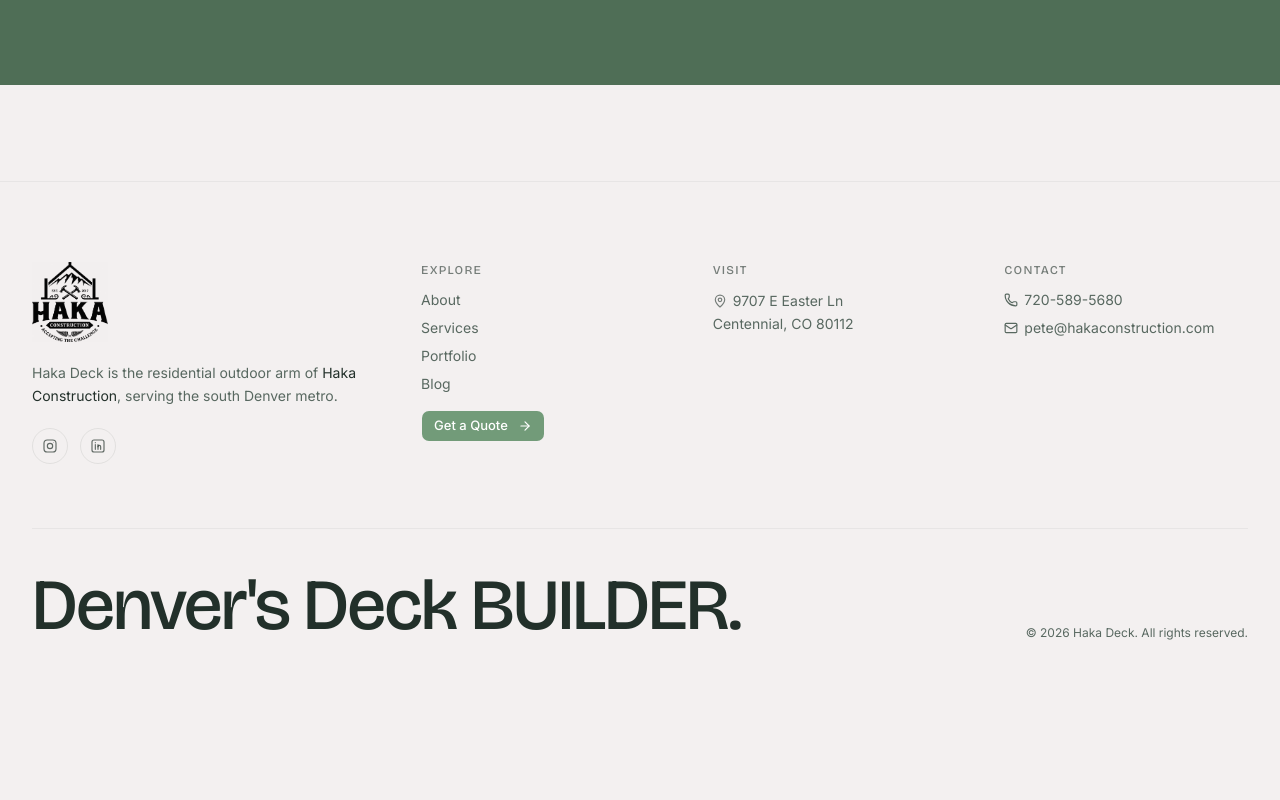
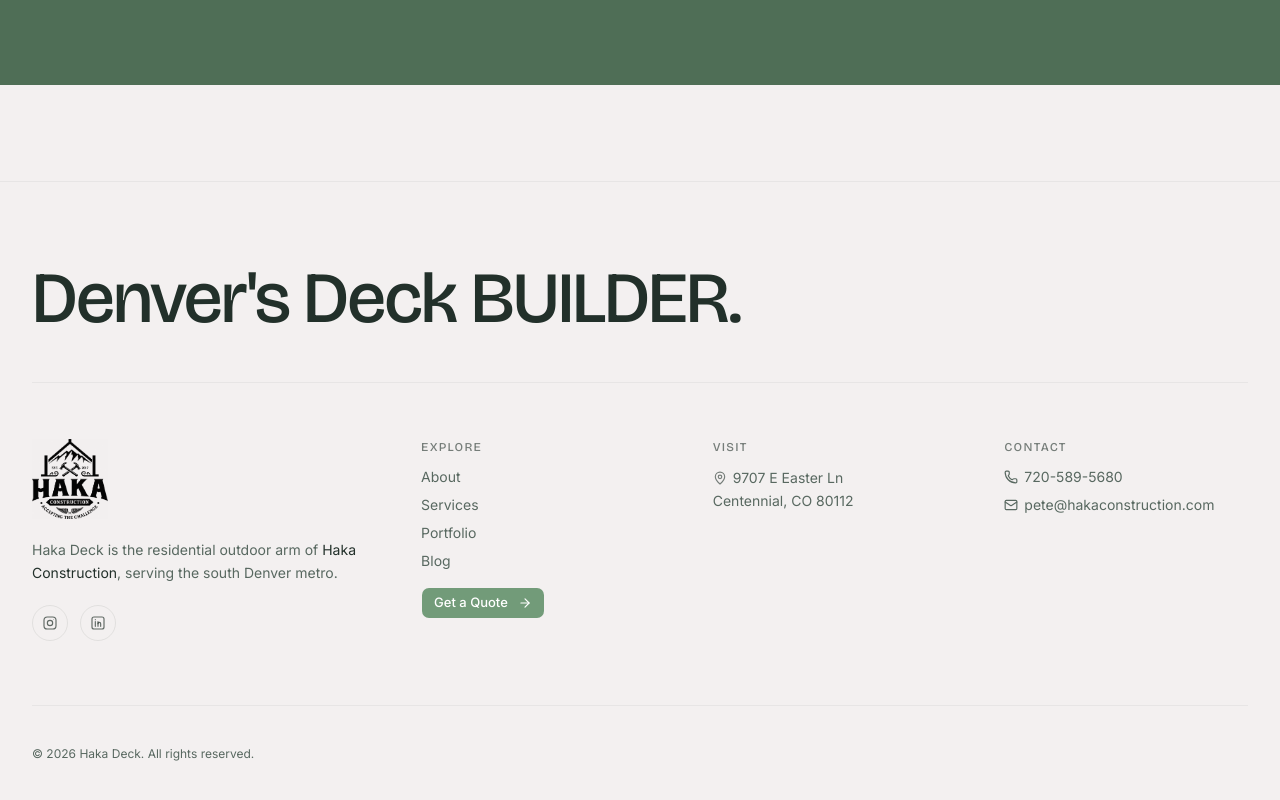
Before and after one commit to hello-savvy-aaron/hakadeck, a Next.js app: page / in a window 1280 px wide. Shown: the part 5290-6090 px from the top of the page. Before the commit the page ends 6011 px from the top, so only its background shows below. Built offline with nearby package versions, Linux system fonts and the light colour scheme.

Commit message:
Move Denver's Deck Builder wordmark to top of footer
Co-Authored-By: Claude Opus 4.7 <noreply@anthropic.com>

```diff
--- a/components/layout/site-footer.tsx
+++ b/components/layout/site-footer.tsx
@@ -31,6 +31,10 @@ export function SiteFooter() {
   return (
     <footer className="bg-background text-foreground border-border/40 mt-24 border-t">
       <div className="mx-auto max-w-7xl px-5 py-16 sm:px-8 sm:py-20">
+        <p className="font-display border-border/40 mb-14 border-b pb-12 text-4xl leading-none font-medium tracking-tight sm:text-6xl lg:text-7xl">
+          Denver&apos;s Deck BUILDER.
+        </p>
+
         <div className="grid gap-12 sm:grid-cols-2 lg:grid-cols-[1.4fr_1fr_1fr_1fr]">
           <div className="space-y-5">
             <Link href="/" aria-label={`${site.name} home`} className="inline-flex">
@@ -105,10 +109,7 @@ export function SiteFooter() {
           </FooterCol>
         </div>
 
-        <div className="border-border/40 mt-16 flex flex-col items-start justify-between gap-6 border-t pt-10 sm:flex-row sm:items-end">
-          <p className="font-display text-4xl leading-none font-medium tracking-tight sm:text-6xl lg:text-7xl">
-            Denver&apos;s Deck BUILDER.
-          </p>
+        <div className="border-border/40 mt-16 flex flex-col items-start justify-between gap-6 border-t pt-10 sm:flex-row sm:items-center">
           <p className="text-muted-foreground text-xs">
             © {new Date().getFullYear()} {site.name}. All rights reserved.
           </p>
```
